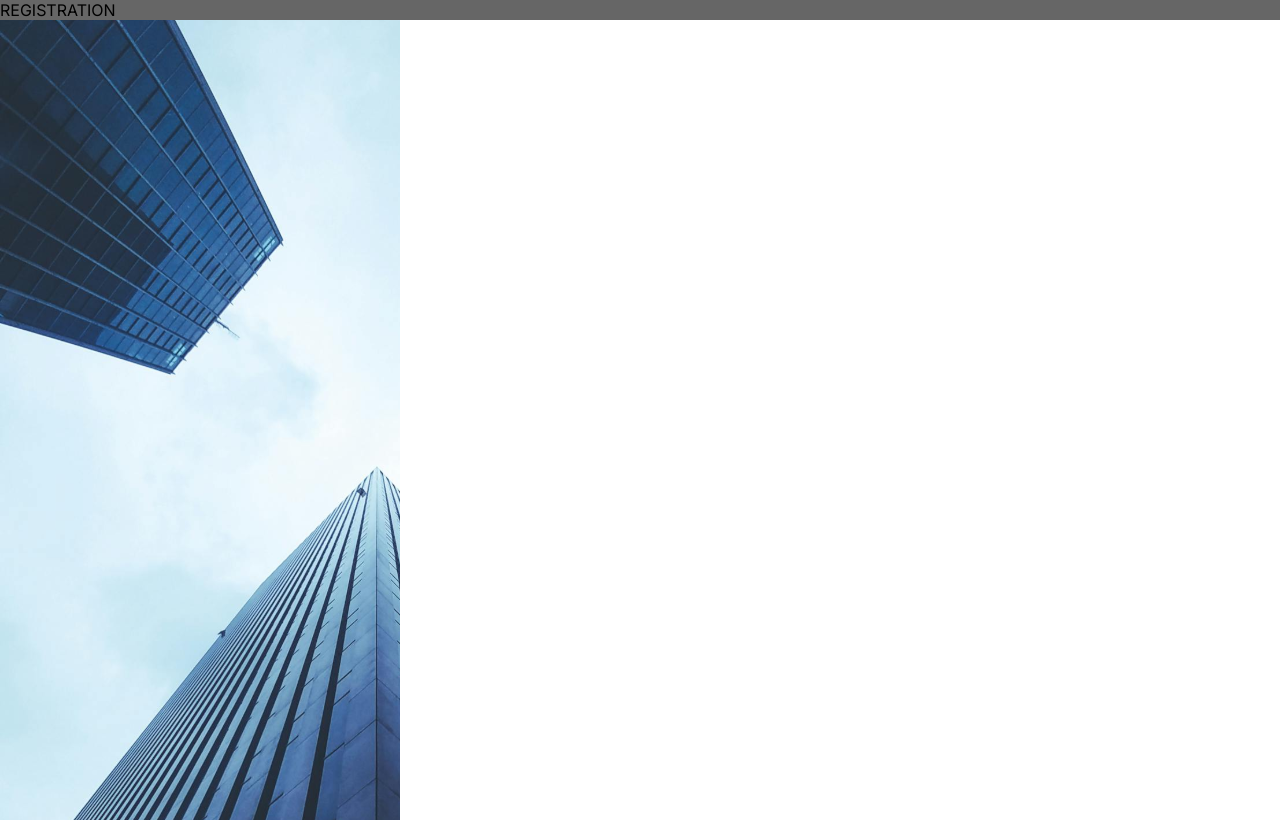
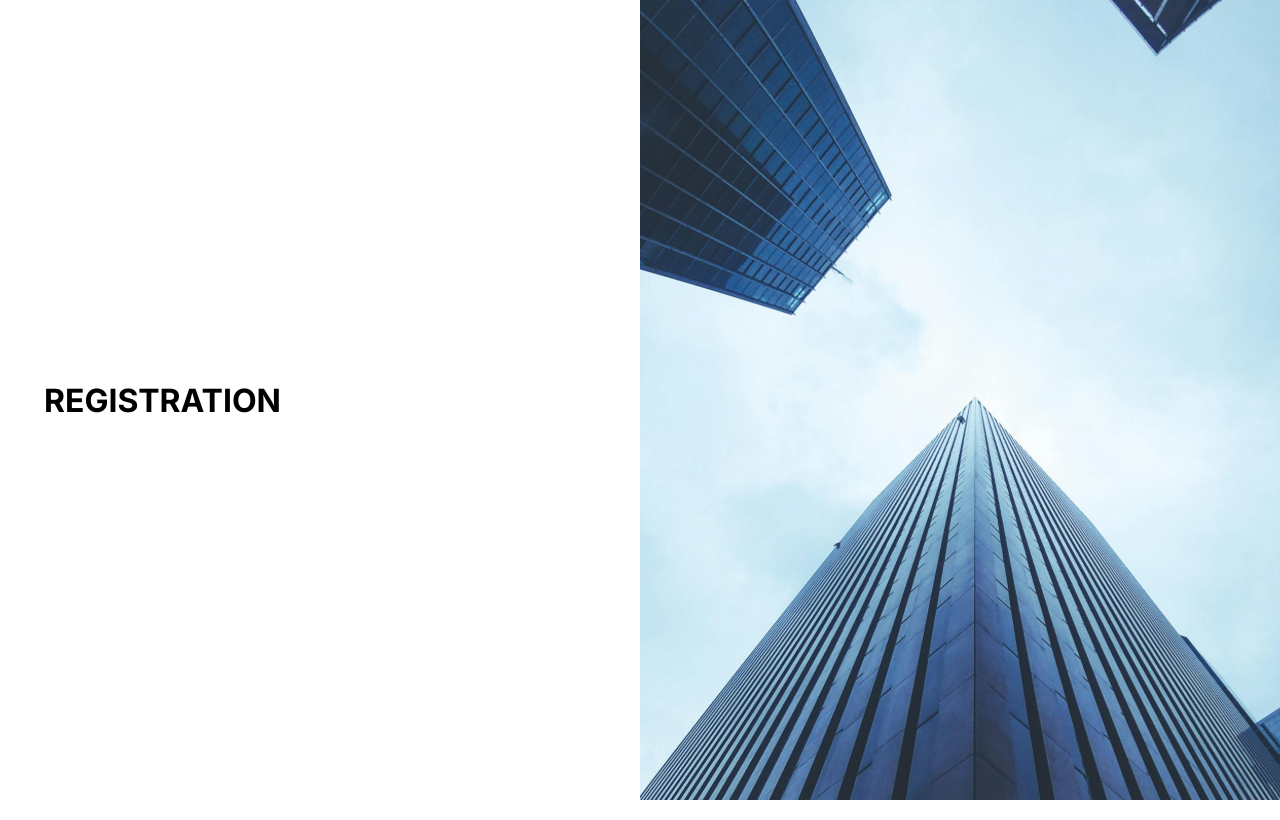
Before and after one commit to luizodm/dnc-sales-dashboard-luizodm, a React (Vite) app: page /cadastro in a window 1280 px wide. Built offline with nearby package versions, Linux system fonts and the light colour scheme.

Commit message:
feat(ui): material ui insert

```diff
--- a/package.json
+++ b/package.json
@@ -10,6 +10,9 @@
     "preview": "vite preview"
   },
   "dependencies": {
+    "@emotion/react": "^11.14.0",
+    "@emotion/styled": "^11.14.1",
+    "@mui/material": "^7.3.5",
     "@types/styled-components": "^5.1.35",
     "react": "^19.1.1",
     "react-dom": "^19.1.1",
--- /dev/null
+++ b/src/components/BannerImage.tsx
@@ -0,0 +1,8 @@
+import styled from 'styled-components'
+
+export const BannerImage = styled.div`
+  background-image: url(/login-image.svg);
+  background-size: cover;
+  height: 100vh;
+  width: 50vw;
+`
--- /dev/null
+++ b/src/components/index.ts
@@ -0,0 +1 @@
+export * from './BannerImage'
--- a/src/pages/Login.tsx
+++ b/src/pages/Login.tsx
@@ -1,21 +1,27 @@
-import styled from 'styled-components'
-
-const LoginArea = styled.div`
-  background: #666;
-`
-
-const LoginImage = styled.div`
-  background-image: url(/login-image.svg);
-  backgroung-size: cover;
-  height: 100vh;
-  width: 50vh;
-`
+import { Box, Container, Grid } from '@mui/material'
+import { BannerImage } from '@/components'
 
 function Login() {
   return (
     <>
-      <LoginArea>LOGIN</LoginArea>
-      <LoginImage />
+      <Box>
+        <Grid container>
+          <Grid /* item removido (Grid v2 já é item) */
+            size={{ xs: 12, sm: 6 }}
+            sx={{ alignItems: 'center', display: 'flex', height: '100vh' }}
+          >
+            <Container maxWidth="sm">
+              <h1>LOGIN</h1>
+            </Container>
+          </Grid>
+          <Grid /* item removido (Grid v2 já é item) */
+            size={{ sm: 6 }}
+            sx={{ display: { xs: 'none', sm: 'block' } }}
+          >
+            <BannerImage />
+          </Grid>
+        </Grid>
+      </Box>
     </>
   )
 }
--- a/src/pages/Registration.tsx
+++ b/src/pages/Registration.tsx
@@ -1,21 +1,27 @@
-import styled from 'styled-components'
-
-const RegistrationArea = styled.div`
-  background: #666;
-`
-
-const RegistrationImage = styled.div`
-  background-image: url(/login-image.svg);
-  backgroung-size: cover;
-  height: 100vh;
-  width: 50vh;
-`
+import { Box, Container, Grid } from '@mui/material'
+import { BannerImage } from '@/components'
 
 function Registration() {
   return (
     <>
-      <RegistrationArea>REGISTRATION</RegistrationArea>
-      <RegistrationImage />
+      <Box>
+        <Grid container>
+          <Grid /* item removido (Grid v2 já é item) */
+            size={{ xs: 12, sm: 6 }}
+            sx={{ alignItems: 'center', display: 'flex', height: '100vh' }}
+          >
+            <Container maxWidth="sm">
+              <h1>REGISTRATION</h1>
+            </Container>
+          </Grid>
+          <Grid /* item removido (Grid v2 já é item) */
+            size={{ sm: 6 }}
+            sx={{ display: { xs: 'none', sm: 'block' } }}
+          >
+            <BannerImage />
+          </Grid>
+        </Grid>
+      </Box>
     </>
   )
 }
--- a/tsconfig.app.json
+++ b/tsconfig.app.json
@@ -9,7 +9,7 @@
     "skipLibCheck": true,
     "baseUrl": ".",
     "paths": {
-      "@*": ["src/*"]
+      "@/*": ["src/*"]
     },
 
     /* Bundler mode */
--- a/tsconfig.json
+++ b/tsconfig.json
@@ -2,7 +2,7 @@
   "compilerOptions": {
     "baseUrl": ".",
     "paths": {
-      "@*": ["src/*"]
+      "@/*": ["src/*"]
     }
   },
   "files": [],
--- a/vite.config.ts
+++ b/vite.config.ts
@@ -5,9 +5,10 @@
 // https://vite.dev/config/
 export default defineConfig({
   plugins: [react()],
-  resolve:{
+  optimizeDeps: { include: ['@emotion/styled'] },
+  resolve: {
     alias: {
-      '@': path.resolve(__dirname, './src')
-    }
-  }
+      '@': path.resolve(__dirname, './src'),
+    },
+  },
 })
```
Also changed, not shown: 1 other file (tests, documents, lock files or other folders).
